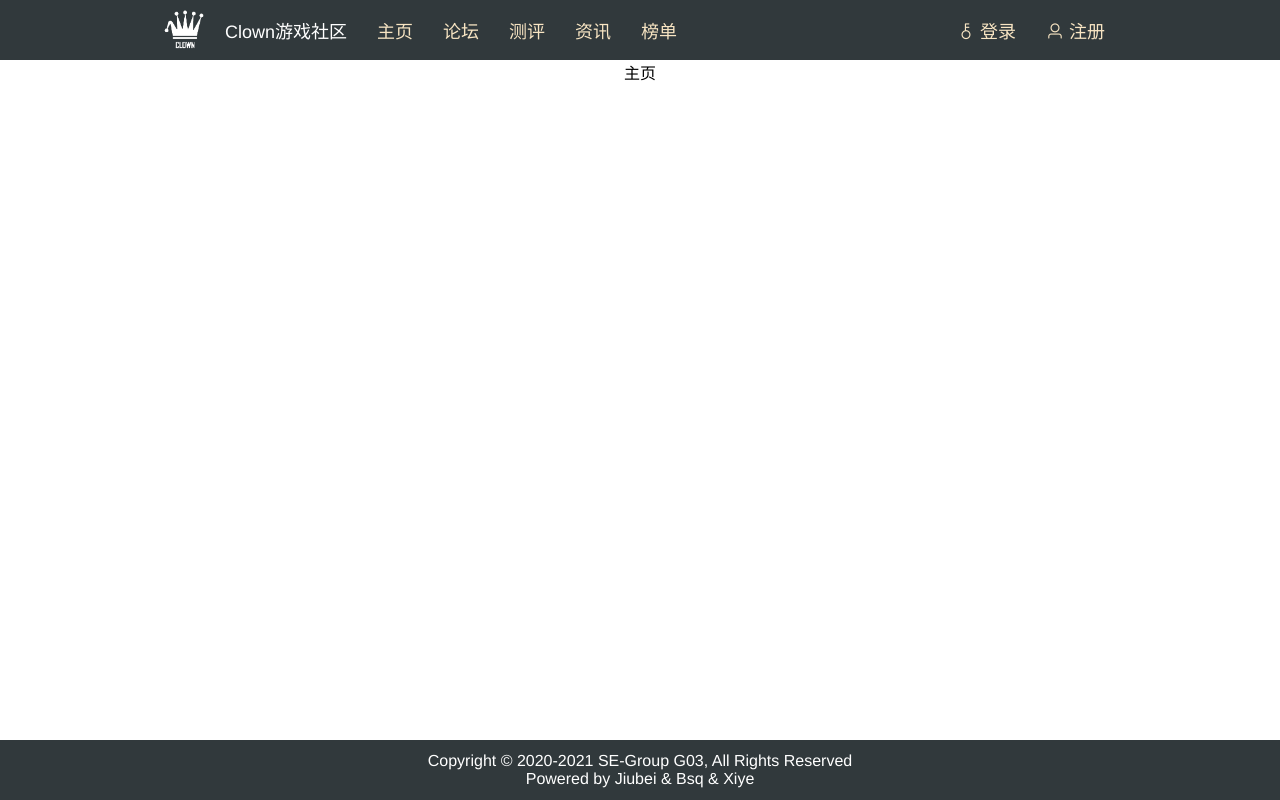
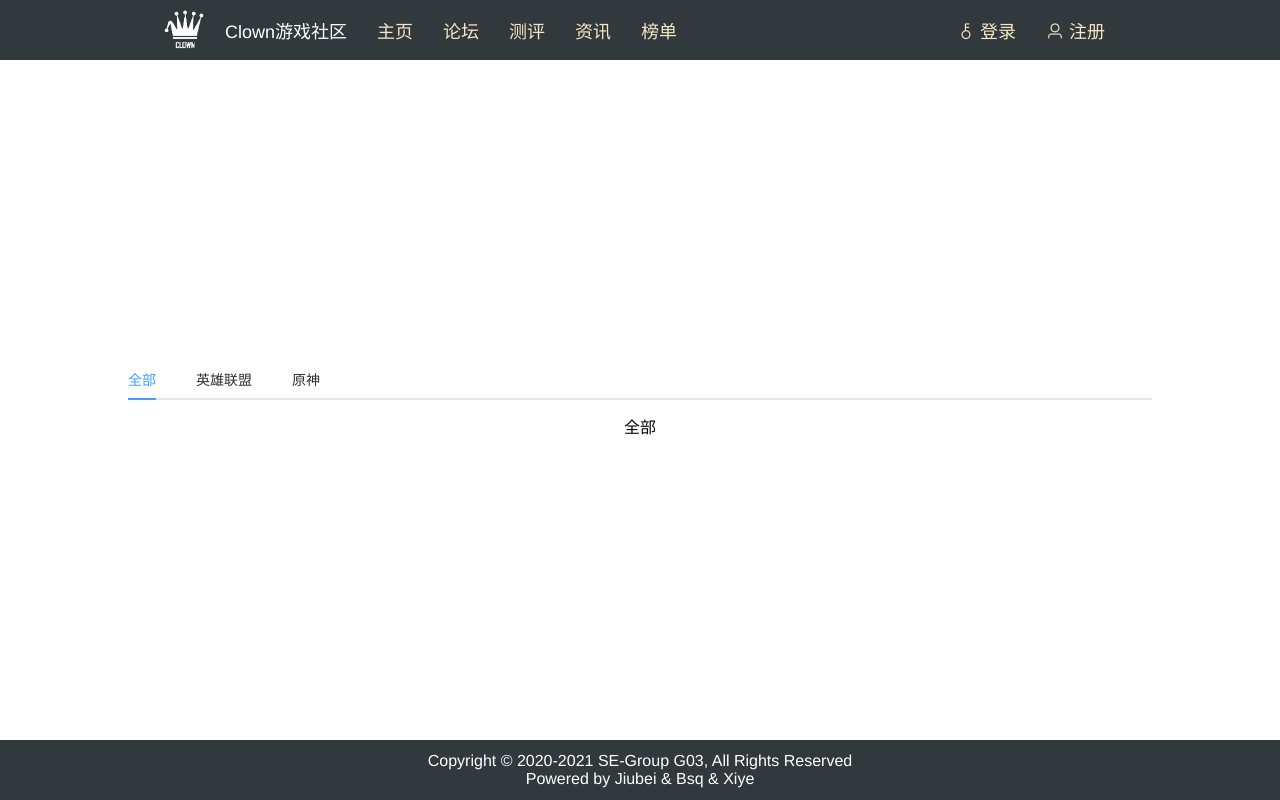
Before and after one commit to Jiubei0408/clown-frontend, a Vue app: page /register in a window 1280 px wide. Built offline with nearby package versions, Linux system fonts and the light colour scheme.

Commit message:
开始写 index-page

```diff
--- a/src/components/page/index-page.vue
+++ b/src/components/page/index-page.vue
@@ -1,13 +1,43 @@
 <template>
-  <div>主页</div>
+  <div>
+    <el-carousel></el-carousel>
+    <div class="main-box horizontal-center">
+      <el-tabs mode="horizontal" v-model="currentGameID">
+        <el-tab-pane v-for="game in followedGames" :label="game.name" :name="game.id.toString()" :key="game.id" lazy>
+          {{ game.name }}
+        </el-tab-pane>
+      </el-tabs>
+    </div>
+  </div>
 </template>
 
 <script>
 export default {
-  name: "index-page"
+  name: "index-page",
+  data() {
+    return {
+      currentGameID: '-1',
+      followedGames: [
+        {
+          id: -1,
+          name: '全部'
+        },
+        {
+          id: 1,
+          name: '英雄联盟'
+        },
+        {
+          id: 2,
+          name: '原神'
+        }
+      ]
+    }
+  }
 }
 </script>
 
 <style scoped>
-
+.main-box {
+  width: 80%;
+}
 </style>
```
